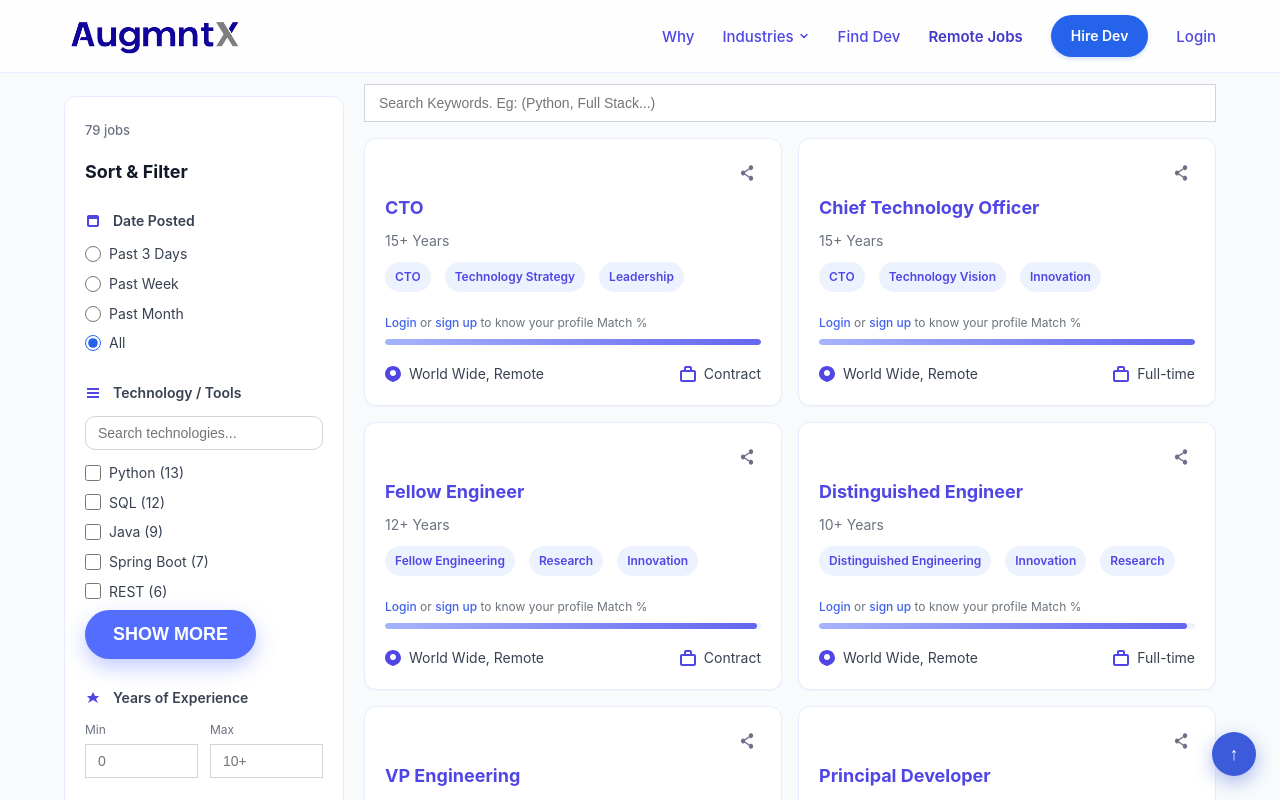
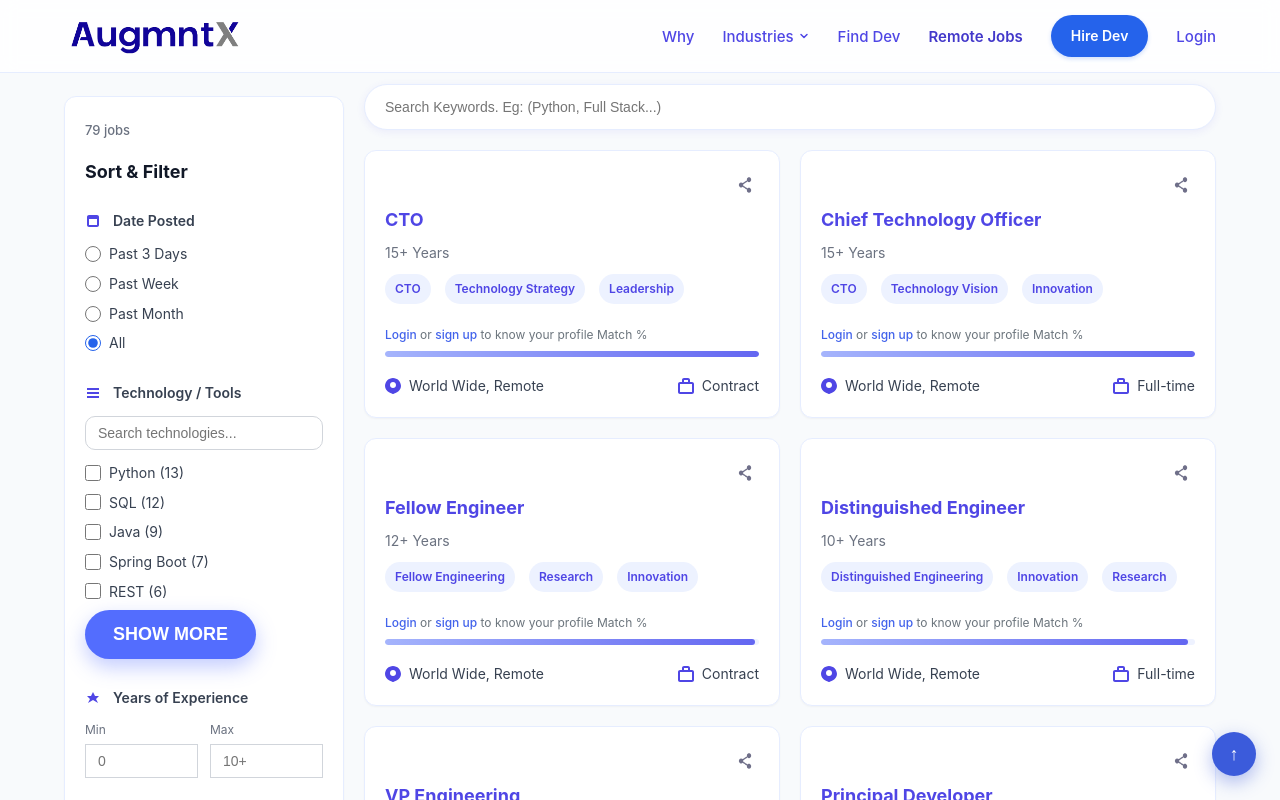
Before and after one commit to varchasvakhare2022/Augmntx-Replica, a React (Create React App) app: page / in a window 1280 px wide. Shown: the top 800 px of the page. Built offline with nearby package versions, Linux system fonts and the light colour scheme; the HTML template or start-up script is replaced by a standard one.

Commit message:
Search bar

```diff
--- a/src/components/JobListings.css
+++ b/src/components/JobListings.css
@@ -5,7 +5,7 @@
 .job-listings-header {
   display: flex;
   align-items: center;
-  margin-bottom: 16px;
+  margin-bottom: 20px;
 }
 
 .search-section {
@@ -14,23 +14,24 @@
 
 .search-input {
   width: 100%;
-  padding: 10px 14px;
-  border: 1px solid #d1d5db;
-  border-radius: 0;
+  padding: 14px 20px;
+  border: 1px solid #e6edff;
+  border-radius: 9999px;
   font-size: 14px;
-  background: white;
+  background: #ffffff;
+  box-shadow: 0 2px 8px rgba(79, 70, 229, 0.08);
 }
 
 .search-input:focus {
   outline: none;
-  border-color: #1e3a8a;
-  box-shadow: 0 0 0 3px rgba(30, 58, 138, 0.1);
+  border-color: #c7d2fe;
+  box-shadow: 0 0 0 4px rgba(99, 102, 241, 0.15);
 }
 
 .job-grid {
   display: grid;
-  grid-template-columns: repeat(auto-fit, minmax(300px, 1fr));
-  gap: 16px;
+  grid-template-columns: repeat(2, minmax(0, 1fr));
+  gap: 20px;
 }
 
 .no-jobs {
```
